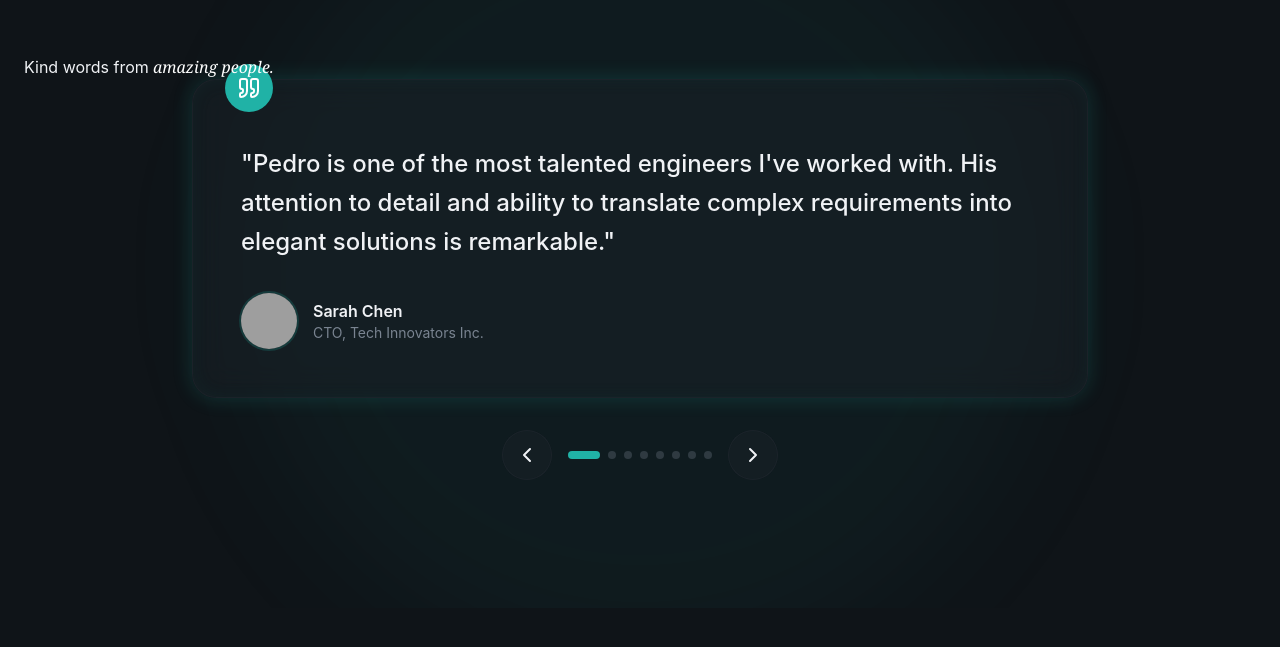
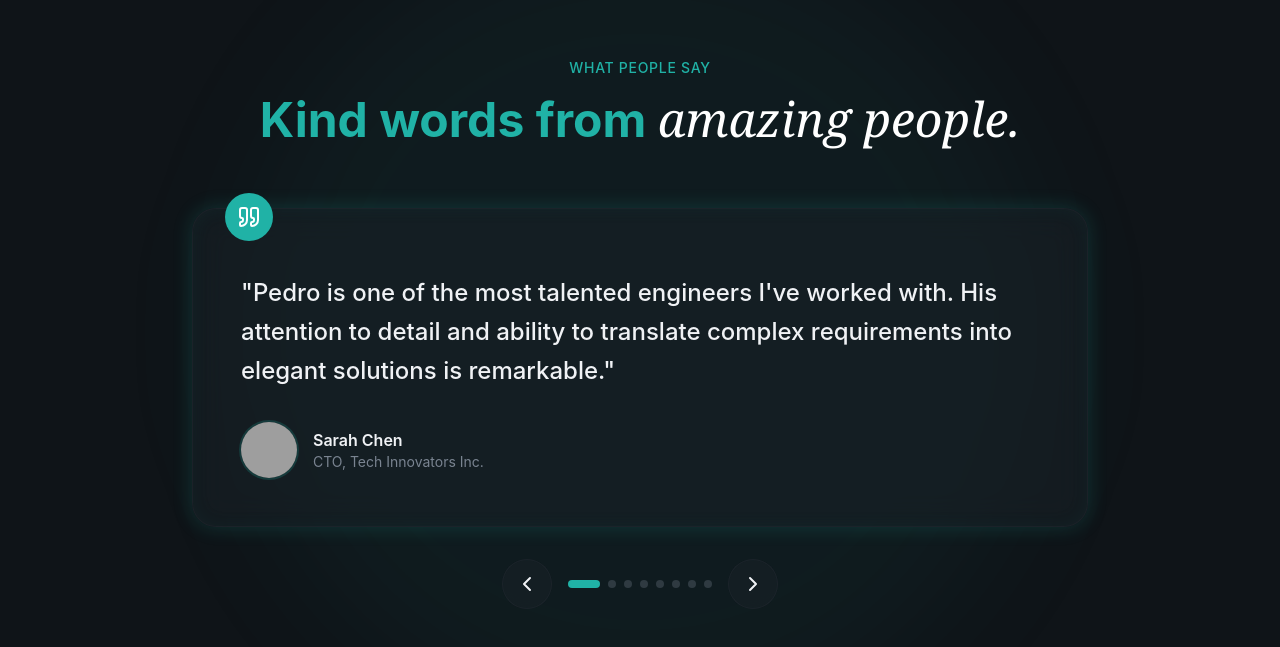
Before and after one commit to chuckerin/personal-portfolio, a React (Vite) app: page / in a window 1280 px wide. Shown: the part 6449-7096 px from the top of the page. Before the commit the page ends 7057 px from the top, so only its background shows below. Built offline with nearby package versions, Linux system fonts and the light colour scheme; grey boxes are pictures that could not be loaded.

Commit message:
Missed a spot

```diff
--- a/src/sections/Testimonials.tsx
+++ b/src/sections/Testimonials.tsx
@@ -72,10 +72,12 @@
   const [activeIdx, setActiveIdx] = useState(0);
 
   const next = () => {
+    console.log(activeIdx);
     setActiveIdx((prev) => (prev + 1) % testimonials.length); //very cool way to reset to zero when you get to the last element in the array
   };
 
   const previous = () => {
+    console.log(activeIdx);
     setActiveIdx(
       (prev) => (prev - 1 + testimonials.length) % testimonials.length,
     );
@@ -92,11 +94,31 @@
         className='container mx-auto
       px-6 relative z-10'
       >
-        Kind words from
-        <span className='font-serif italic font-normal text-white'>
-          {' '}
+        {/* Section Header */}
+        <div
+          className='text-center max-w-3xl
+        mx-auto mb-16'
+        >
+          <span
+            className='text-secondary-foreground
+          text-sm font-medium tracking-wider
+          uppercase animate-fade-in'
+          >
+            What People Say
+          </span>
+          <h2
+            className='text-4xl md:text-5xl
+          font-bold mt-4 mb-6 animate-fade-in
+          animation-delay-100 text-secondary-foreground'
+          >
+            Kind words from{' '}
+            <span
+              className='font-serif italic
+            font-normal text-white'
+            >
               amazing people.
             </span>
+          </h2>
         </div>
 
         {/* Testimonial Carousel */}
@@ -160,6 +182,7 @@
             </div>
           </div>
         </div>
+      </div>
     </section>
   );
 };
```
Lines whose indentation alone changed are shown as unchanged.
